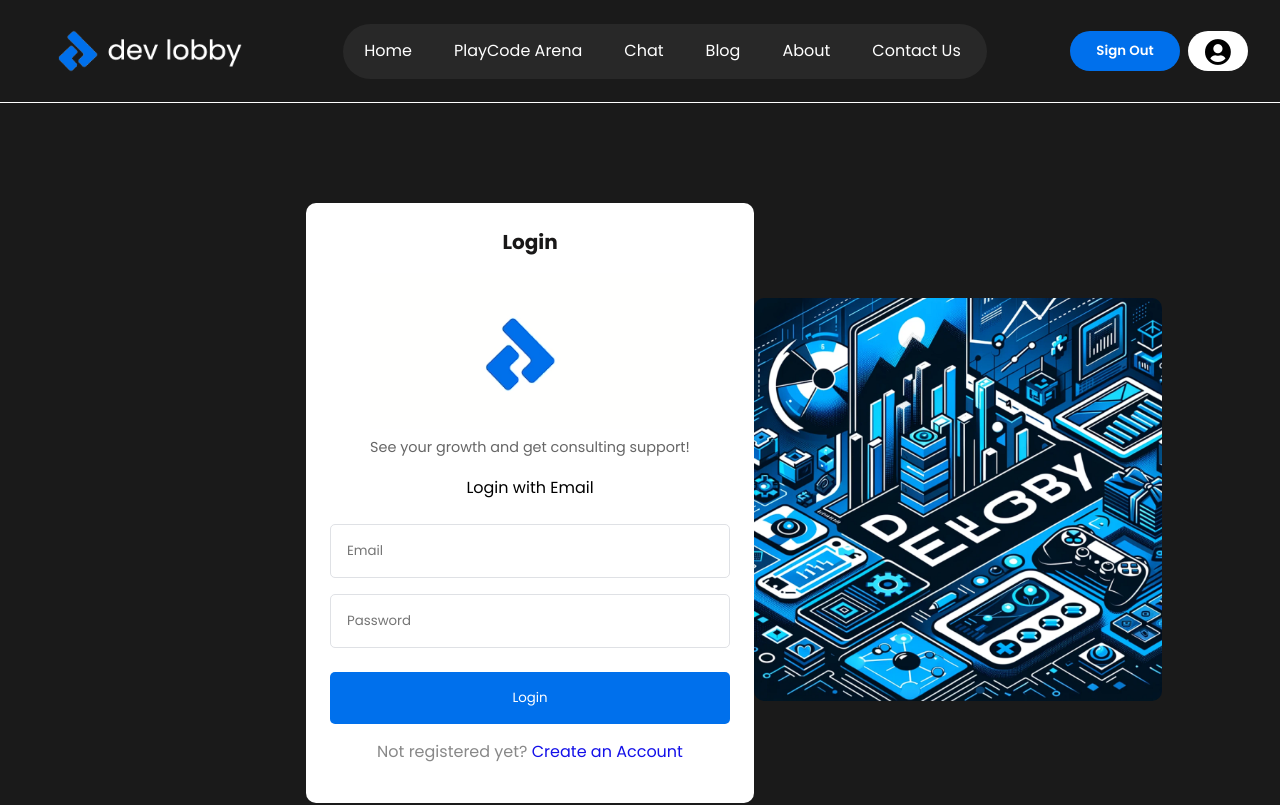
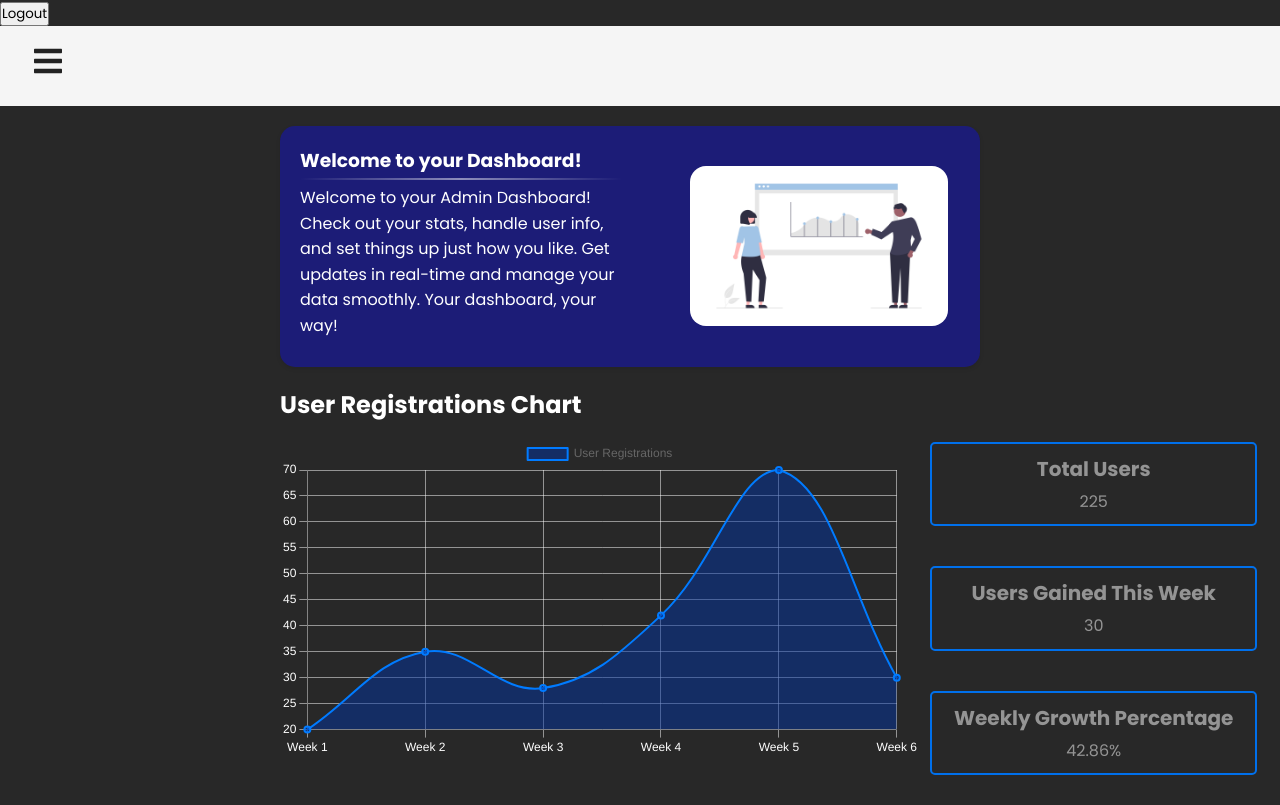
Before and after one commit to edberv1/DevLobby, a React (Create React App) app: page /admin in a window 1280 px wide. Before the commit this address led to /login. Shown: the top 805 px of the page. Built offline with nearby package versions, Linux system fonts and the light colour scheme; sample sign-in values are in the browser's storage.

Commit message:
Implement AuthContext into Login component logic

```diff
--- a/src/components/Pages/LayoutAdmin/index.jsx
+++ b/src/components/Pages/LayoutAdmin/index.jsx
@@ -8,12 +8,14 @@ import SmallChartsCombined from '../../organisms/SmallChartsCombined'
 import { Navigate } from 'react-router-dom'
 
 const AdminLayout = () => {
-  const { token, isLoggedIn, login, logout } = useContext(AuthContext)
+  const { isLoggedIn, logout } = useContext(AuthContext)
 
+  console.log('LayoutAdmin', isLoggedIn)
   return (
     <>
-      {token === 'test' ? (
+      {isLoggedIn ? (
         <div className='adminLayout'>
+          <button onClick={logout}>Logout</button>
           <Sidebar />
           <AdminHeaderComponent />
           <BigChartAndStats />
--- a/src/components/Pages/LayoutClient/index.jsx
+++ b/src/components/Pages/LayoutClient/index.jsx
@@ -1,16 +1,11 @@
-import React, { useContext } from 'react'
+import React from 'react'
 import { Outlet } from 'react-router-dom'
 import Navbar from '../../molecules/Navbar'
-import { AuthContext } from '../../../utils/AuthContext'
 
 const ClientLayout = () => {
-  const { login, logout } = useContext(AuthContext)
-
   return (
     <>
       <div>
-        <button onClick={() => login('test')}>Login</button>
-        <button onClick={logout}>Logout</button>
         <Navbar />
         <Outlet />
       </div>
--- a/src/components/organisms/Login/index.jsx
+++ b/src/components/organisms/Login/index.jsx
@@ -1,91 +1,90 @@
-import React, { useState } from "react";
-import { AuthService } from "../../../services/AuthService";
-import "./Login.scss";
-import Logo from "../../../assets/images/logo.png";
-import LoginImage from "../../../assets/images/Login-image.png";
-import Navbar from "../../molecules/Navbar";
-import { useNavigate } from "react-router-dom"; // For navigation
+import React, { useContext, useState } from 'react'
+import { AuthService } from '../../../services/AuthService'
+import './Login.scss'
+import Logo from '../../../assets/images/logo.png'
+import LoginImage from '../../../assets/images/Login-image.png'
+import Navbar from '../../molecules/Navbar'
+import { useNavigate } from 'react-router-dom' // For navigation
+import { AuthContext } from '../../../utils/AuthContext'
 
 const Login = () => {
-  const [email, setEmail] = useState("");
-  const [password, setPassword] = useState("");
-  const [error, setError] = useState("");
-  const navigate = useNavigate(); // To redirect after login
+  const [email, setEmail] = useState('')
+  const [password, setPassword] = useState('')
+  const [error, setError] = useState('')
+  const navigate = useNavigate() // To redirect after login
 
-  const handleLogin = async (e) => {
-    e.preventDefault();
-    const data = { email, password };
+  const { login } = useContext(AuthContext)
+
+  const handleLogin = async e => {
+    e.preventDefault()
+    const data = { email, password }
 
     try {
-      const response = await AuthService.login(data);
+      const response = await AuthService.login(data)
       if (response.error) {
-        setError(response.error);
+        setError(response.error)
+        return
       } else {
-        console.log("Login was successful", response);
-        localStorage.setItem("token", response.token); // Save the token
-        // Split the email at the '@', take the first part as the username, and capitalize the first letter
-        const username = email.split("@")[0];
-        const capitalizedUsername =
-          username.charAt(0).toUpperCase() + username.slice(1);
-        localStorage.setItem("username", capitalizedUsername);
-        setError(""); // Clear any existing errors
-        navigate("/"); // Redirect to home page or another page
+        console.log('Login was successful', response)
+        login(response.token)
+        setError('') // Clear any existing errors
+        navigate('/admin') // Redirect to home page or another page
       }
     } catch (error) {
-      setError("Failed to login. Please try again.");
+      setError('Failed to login. Please try again.')
     }
-  };
+  }
 
-  const handleEmailChange = (e) => {
-    setEmail(e.target.value);
-    setError(""); // Clear error when user starts typing
-  };
+  const handleEmailChange = e => {
+    setEmail(e.target.value)
+    setError('') // Clear error when user starts typing
+  }
 
-  const handlePasswordChange = (e) => {
-    setPassword(e.target.value);
-    setError(""); // Clear error when user starts typing
-  };
+  const handlePasswordChange = e => {
+    setPassword(e.target.value)
+    setError('') // Clear error when user starts typing
+  }
 
   return (
     <>
       <Navbar />
-      <div className="login-container">
-        <div className="login-form">
+      <div className='login-container'>
+        <div className='login-form'>
           <h2>Login</h2>
-          <img src={Logo} alt="Logo" />
+          <img src={Logo} alt='Logo' />
           <p>See your growth and get consulting support!</p>
-          <div className="divider">Login with Email</div>
-          {error && <div className="error-message">{error}</div>}
+          <div className='divider'>Login with Email</div>
+          {error && <div className='error-message'>{error}</div>}
           <form onSubmit={handleLogin}>
             <input
-              type="email"
-              placeholder="Email"
+              type='email'
+              placeholder='Email'
               required
               value={email}
               onChange={handleEmailChange}
             />
             <input
-              type="password"
-              placeholder="Password"
-              minLength="8"
+              type='password'
+              placeholder='Password'
+              minLength='8'
               required
               value={password}
               onChange={handlePasswordChange}
             />
-            <button type="submit" className="login-btn">
+            <button type='submit' className='login-btn'>
               Login
             </button>
           </form>
-          <div className="login-redirect">
-            Not registered yet?<a href="/signup"> Create an Account</a>
+          <div className='login-redirect'>
+            Not registered yet?<a href='/signup'> Create an Account</a>
           </div>
         </div>
-        <div className="login-image-section">
-          <img src={LoginImage} alt="Login" />
+        <div className='login-image-section'>
+          <img src={LoginImage} alt='Login' />
         </div>
       </div>
     </>
-  );
-};
+  )
+}
 
-export default Login;
+export default Login
--- a/src/utils/AuthContext.js
+++ b/src/utils/AuthContext.js
@@ -1,10 +1,10 @@
-import React, { createContext, useContext, useEffect, useState } from "react";
+import React, { createContext, useEffect, useState } from "react";
 
 const AuthContext = createContext({})
 
 export default function AuthProvider({ children }) {
   const [token, setToken] = useState(localStorage.getItem('token') || null)
-  const [isLoggedIn, setIsLoggedIn] = useState()
+  const [isLoggedIn, setIsLoggedIn] = useState(!!token)
 
   useEffect(() => {
     localStorage.setItem('token', token)
```
